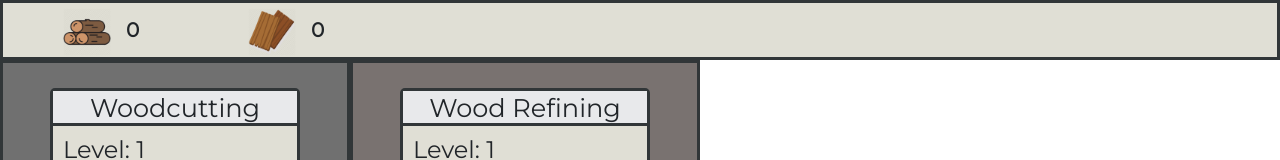
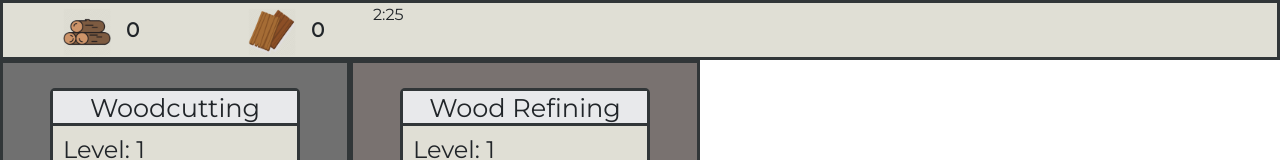
Before and after one commit to theRJMurray/skilling, a React (Create React App) app: page / in a window 1280 px wide. Shown: the top 160 px of the page. Built offline with nearby package versions, Linux system fonts and the light colour scheme.

Commit message:
added Timer component

```diff
--- a/src/App.js
+++ b/src/App.js
@@ -1,4 +1,4 @@
-import React, { useState } from "react";
+import React, { useState, useEffect } from "react";
 import Skill from "./components/Skill";
 import Inventory from "./components/Inventory";
 
@@ -61,6 +61,7 @@ const App = () => {
 			<div className="titanPanel">
 				<Inventory wood={wood} image={Logs} item={wood} />
 				<Inventory plank={plank} image={Planks} item={plank} />
+				<Timer />
 			</div>
 			<div style={{ display: 'flex' }}>
 				<div className="collect">
@@ -75,3 +76,34 @@ const App = () => {
 };
 
 export default App;
+
+const Timer = () => {
+	const [minutes, setMinutes] = useState(2)
+	const [seconds, setSeconds] = useState(30)
+
+	useEffect(() => {
+		const tick = setInterval(() => {
+			if (seconds > 0) {
+				setSeconds(seconds - 1)
+			}
+
+			if (seconds === 0) {
+				if (minutes === 0) {
+					clearInterval(tick)
+				} else {
+					setMinutes(minutes - 1)
+					setSeconds(59)
+				}
+			}
+		}, 1000)
+		return () => clearInterval(tick);
+	})
+
+
+	return <div>
+		{minutes === 0 && seconds === 0
+			? <span>Burnt Out</span>
+			: <span>{minutes}:{seconds < 10 ? `0${seconds}` : seconds}</span>
+		}
+	</div>
+}
```
Also changed, not shown: src/imgs/campfire.png (added).
